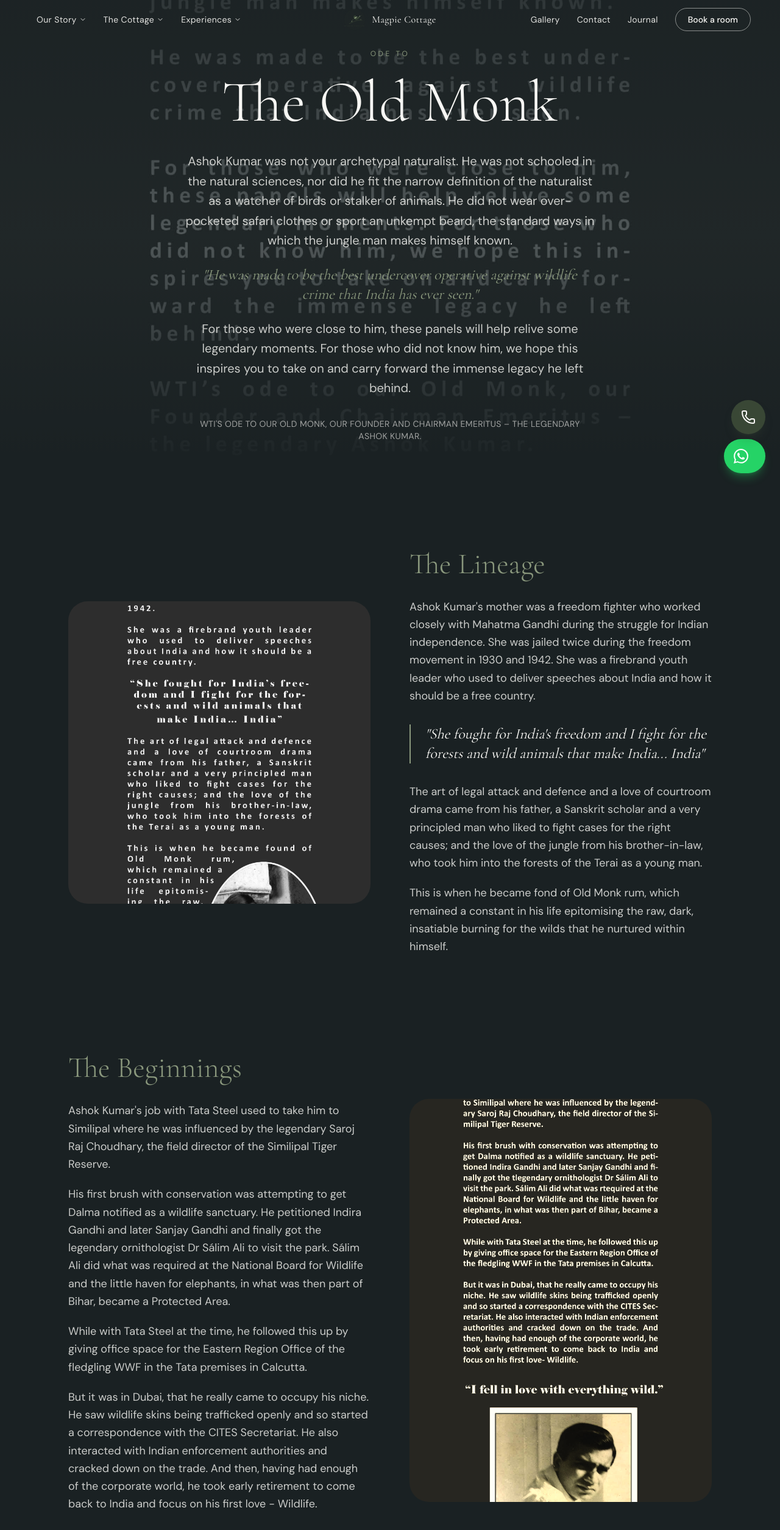
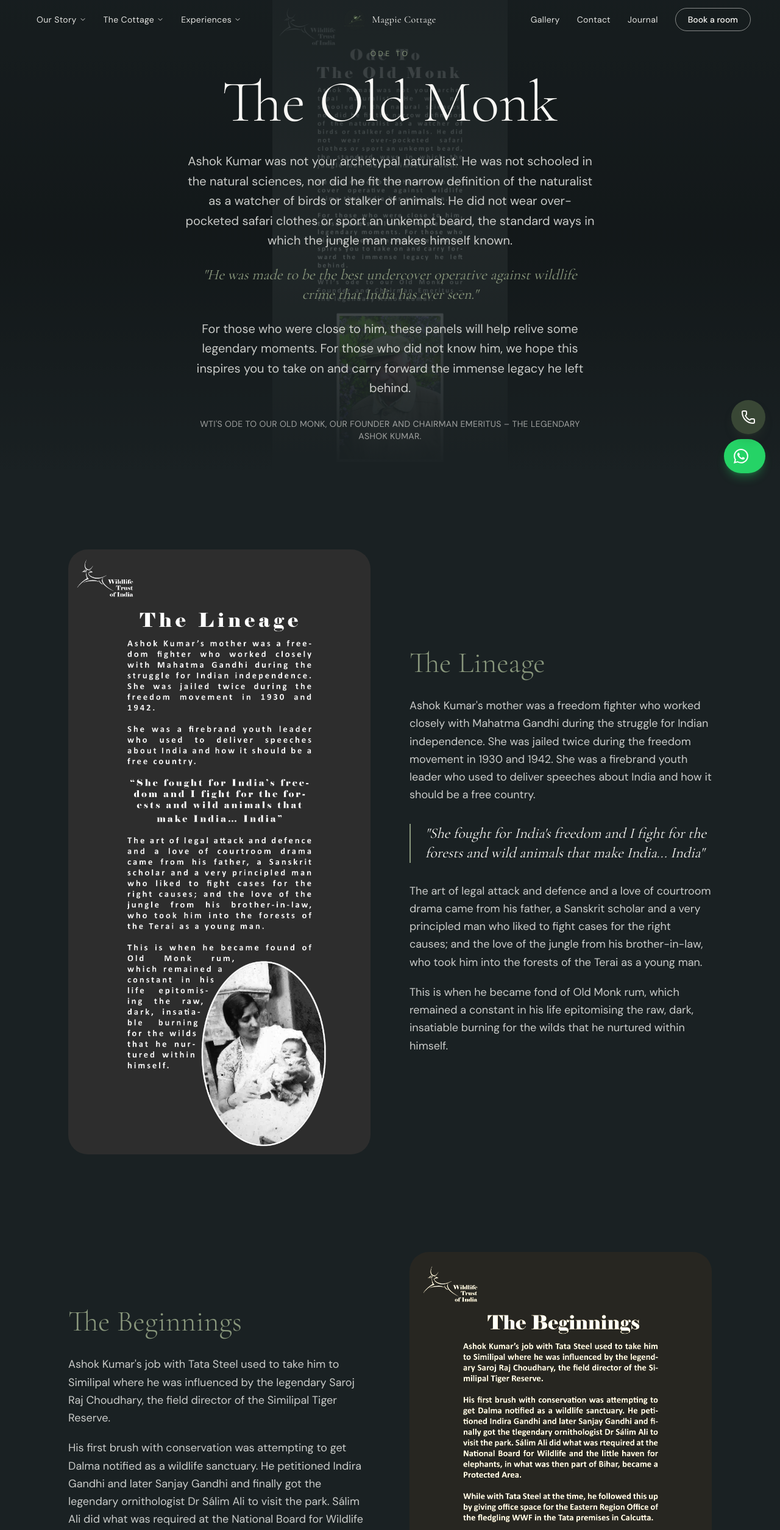
Before and after one commit to abhijeet9sh/magpie-cottage, a Next.js app: page /legacy in a window 1280 px wide. Shown: the top 2509 px of the page at 61% size. Built offline with nearby package versions, Linux system fonts and the light colour scheme.

Commit message:
fix: adjust legacy image layout to prevent cropping

```diff
--- a/app/legacy/page.tsx
+++ b/app/legacy/page.tsx
@@ -25,13 +25,15 @@
       {/* Custom Hero for moody look */}
       <section className="relative w-full min-h-[80vh] flex flex-col items-center justify-center overflow-hidden pt-20 pb-12">
         <div className="absolute inset-0 z-0 opacity-50">
+          <div className="absolute inset-0 bg-black">
             <Image
               src={ASSETS.hero}
               alt="Ashok Kumar"
               fill
-            className="object-cover"
+              className="object-contain"
               priority
             />
+          </div>
           <div className="absolute inset-0 bg-gradient-to-b from-[#1a2123]/80 via-[#1a2123]/50 to-[#1a2123]" />
         </div>
 
@@ -61,8 +63,8 @@
 
         {/* Section: The Lineage */}
         <AnimatedSection className="grid grid-cols-1 md:grid-cols-2 gap-16 items-center">
-          <div className="relative aspect-[3/4] md:aspect-square rounded-[2rem] overflow-hidden">
-            <Image src={ASSETS.lineage} alt="The Lineage" fill className="object-cover grayscale hover:grayscale-0 transition-all duration-700" sizes="(max-width: 768px) 100vw, 50vw" />
+          <div className="relative w-full rounded-[2rem] overflow-hidden">
+            <Image src={ASSETS.lineage} alt="The Lineage" width={800} height={1600} className="w-full h-auto grayscale hover:grayscale-0 transition-all duration-700" sizes="(max-width: 768px) 100vw, 50vw" />
           </div>
           <div>
             <h2 className="font-display text-4xl md:text-5xl font-light mb-8 text-sage">The Lineage</h2>
@@ -105,8 +107,8 @@
               </p>
             </div>
           </div>
-          <div className="order-1 md:order-2 relative aspect-[3/4] rounded-[2rem] overflow-hidden">
-            <Image src={ASSETS.beginnings} alt="The Beginnings" fill className="object-cover sepia-[.5] hover:sepia-0 transition-all duration-700" sizes="(max-width: 768px) 100vw, 50vw" />
+          <div className="order-1 md:order-2 relative w-full rounded-[2rem] overflow-hidden">
+            <Image src={ASSETS.beginnings} alt="The Beginnings" width={800} height={1600} className="w-full h-auto sepia-[.5] hover:sepia-0 transition-all duration-700" sizes="(max-width: 768px) 100vw, 50vw" />
           </div>
         </AnimatedSection>
 
@@ -127,16 +129,16 @@
             </p>
           </div>
           <div className="flex justify-center">
-            <div className="relative w-full max-w-3xl aspect-[3/4] md:aspect-video rounded-[2rem] overflow-hidden grayscale hover:grayscale-0 transition-all duration-700">
-              <Image src={ASSETS.institutionalising1} alt="Wildlife Crime Work" fill className="object-cover" />
+            <div className="relative w-full max-w-3xl rounded-[2rem] overflow-hidden grayscale hover:grayscale-0 transition-all duration-700">
+              <Image src={ASSETS.institutionalising1} alt="Wildlife Crime Work" width={1200} height={1600} className="w-full h-auto" />
             </div>
           </div>
         </AnimatedSection>
 
         {/* Section: Champion for every living thing */}
         <AnimatedSection className="grid grid-cols-1 md:grid-cols-2 gap-16 items-center">
-          <div className="relative aspect-[4/5] rounded-[2rem] overflow-hidden">
-            <Image src={ASSETS.champion} alt="Champion for every living thing" fill className="object-cover" sizes="(max-width: 768px) 100vw, 50vw" />
+          <div className="relative w-full rounded-[2rem] overflow-hidden">
+            <Image src={ASSETS.champion} alt="Champion for every living thing" width={800} height={1600} className="w-full h-auto" sizes="(max-width: 768px) 100vw, 50vw" />
           </div>
           <div>
             <h2 className="font-display text-4xl md:text-5xl font-light mb-8 text-sage leading-tight">
```
Lines whose indentation alone changed are shown as unchanged.
